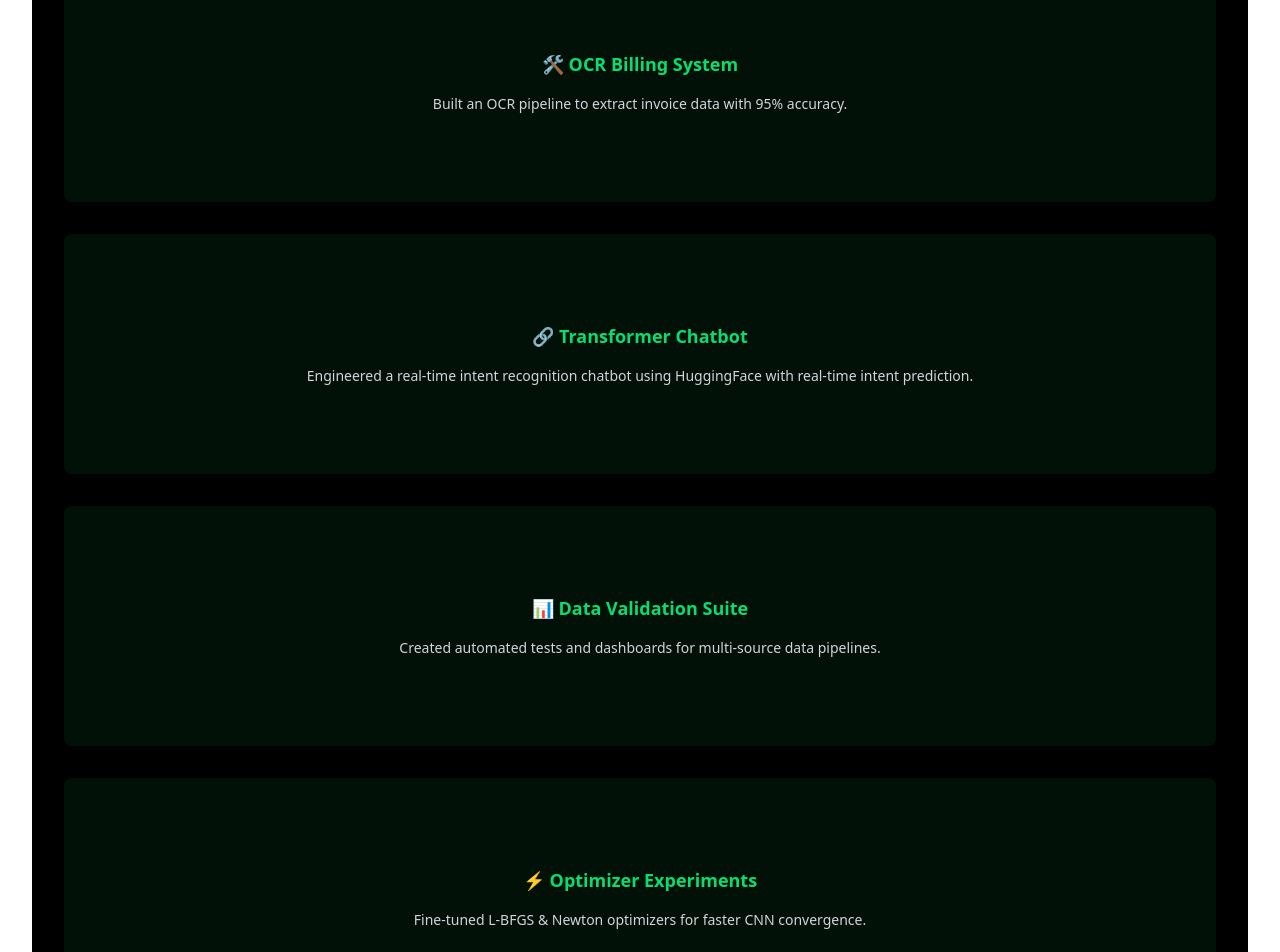
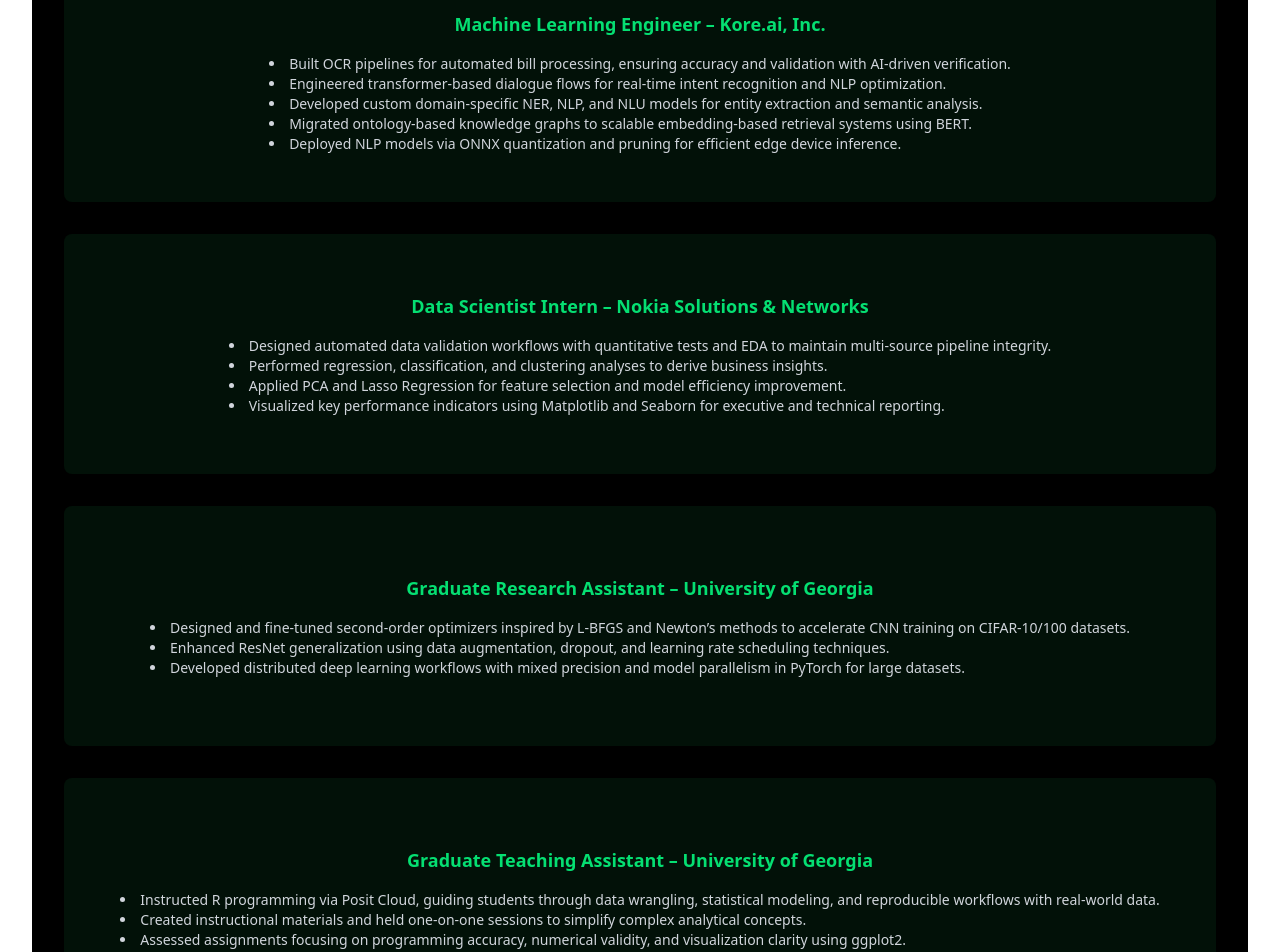
Before and after one commit to Charanvardhan/Portfolio, a Next.js app: page / in a window 1280 px wide. Shown: the part 1500-2452 px from the top of the page. Built offline with nearby package versions, Linux system fonts and the light colour scheme.

Commit message:
added experience and important details

```diff
--- a/src/app/page.tsx
+++ b/src/app/page.tsx
@@ -112,21 +112,59 @@
   const [submitted, setSubmitted] = useState(false)
 
   const experienceData = [
-    { title: "🛠️ OCR Billing System", description: "Built an OCR pipeline to extract invoice data with 95% accuracy." },
-    { title: "🔗 Transformer Chatbot", description: "Engineered a real-time intent recognition chatbot using HuggingFace with real-time intent prediction." },
-    { title: "📊 Data Validation Suite", description: "Created automated tests and dashboards for multi-source data pipelines." },
-    { title: "⚡ Optimizer Experiments", description: "Fine-tuned L-BFGS & Newton optimizers for faster CNN convergence." }
-  ]
+    {
+      title: "Machine Learning Engineer – Kore.ai, Inc.",
+      description: [
+        "Built OCR pipelines for automated bill processing, ensuring accuracy and validation with AI-driven verification.",
+        "Engineered transformer-based dialogue flows for real-time intent recognition and NLP optimization.",
+        "Developed custom domain-specific NER, NLP, and NLU models for entity extraction and semantic analysis.",
+        "Migrated ontology-based knowledge graphs to scalable embedding-based retrieval systems using BERT.",
+        "Deployed NLP models via ONNX quantization and pruning for efficient edge device inference."
+      ]
+    },
+    {
+      title: "Data Scientist Intern – Nokia Solutions & Networks",
+      description: [
+        "Designed automated data validation workflows with quantitative tests and EDA to maintain multi-source pipeline integrity.",
+        "Performed regression, classification, and clustering analyses to derive business insights.",
+        "Applied PCA and Lasso Regression for feature selection and model efficiency improvement.",
+        "Visualized key performance indicators using Matplotlib and Seaborn for executive and technical reporting."
+      ]
+    },
+    {
+      title: "Graduate Research Assistant – University of Georgia",
+      description: [
+        "Designed and fine-tuned second-order optimizers inspired by L-BFGS and Newton’s methods to accelerate CNN training on CIFAR-10/100 datasets.",
+        "Enhanced ResNet generalization using data augmentation, dropout, and learning rate scheduling techniques.",
+        "Developed distributed deep learning workflows with mixed precision and model parallelism in PyTorch for large datasets."
+      ]
+    },
+    {
+      title: "Graduate Teaching Assistant – University of Georgia",
+      description: [
+        "Instructed R programming via Posit Cloud, guiding students through data wrangling, statistical modeling, and reproducible workflows with real-world data.",
+        "Created instructional materials and held one-on-one sessions to simplify complex analytical concepts.",
+        "Assessed assignments focusing on programming accuracy, numerical validity, and visualization clarity using ggplot2."
+      ]
+    }
+  ];
+
 
   const researchData = [
-    { title: "📚 Research Project 1", description: "Investigated optimization strategies for early-stage LLM training." },
-    { title: "🧪 Research Paper 2", description: "Explored privacy-preserving techniques for neural networks." }
-  ]
+    {
+      title: "Early-Stage Neural Network Optimization",
+      description: "Designed and fine-tuned second-order optimizers, inspired by L-BFGS and Newton’s methods, to accelerate CNN training on CIFAR-10/100 datasets, achieving faster convergence and enhanced generalization across high-dimensional spaces."
+    },
+    {
+      title: "Training Dynamics Under Differential Privacy",
+      description: "Systematically analyzed early training dynamics of differentially private neural networks, studying how learning rate, depth, and width impact optimization behavior. Using Hessian eigenvalues to track sharpness, identified distinct regimes — early transient, intermediate saturation, progressive sharpening, and edge of stability — revealing unique sharpness reduction phases under differential privacy compared to non-private models."
+    }
+  ];
 
   const educationData = [
-    { title: "🎓 University of Georgia", description: "MS in Computer Science (2023–2025)." },
-    { title: "🎓 VIT Hyderabad", description: "M.Tech Integrated Course - Software Engineering (2017–2022)." }
-  ]
+    { title: "University of Georgia (Aug 2023 – Present)", description: "Master’s in Computer Science, GPA: 3.84/4.0." },
+    { title: "Vellore Institute of Technology (July 2017 – May 2022)", description: "Integrated Master’s in Software Engineering, GPA: 3.3/4.0." }
+  ];
 
 
   return (
@@ -428,7 +466,7 @@
 
         {/* Grid Content */}
         <div className="max-w-6xl mx-auto grid grid-cols-1 sm:grid-cols-2 gap-8 place-items-center">
-          <AnimatePresence mode="wait">
+          <AnimatePresence>
             {(activeTab === "experience" ? experienceData :
               activeTab === "research" ? researchData :
               educationData).map((item, index) => (
@@ -443,8 +481,16 @@
                 <h4 className="mb-4 font-bold text-lg text-green-400 text-center">
                   {item.title}
                 </h4>
-                <div className="overflow-y-auto scrollbar-thin scrollbar-thumb-green-700 scrollbar-track-transparent text-gray-300 text-sm text-center px-2">
-                  {item.description}
+                <div className="overflow-y-auto max-h-40 scrollbar-thin scrollbar-thumb-green-700 scrollbar-track-transparent text-gray-300 text-sm text-left px-2 space-y-2">
+                  {Array.isArray(item.description) ? (
+                    <ul className="list-disc list-inside">
+                      {item.description.map((point, idx) => (
+                        <li key={idx}>{point}</li>
+                      ))}
+                    </ul>
+                  ) : (
+                    <p>{item.description}</p>
+                  )}
                 </div>
               </motion.div>
             ))}
```
